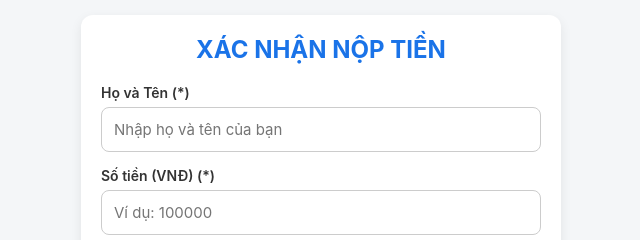
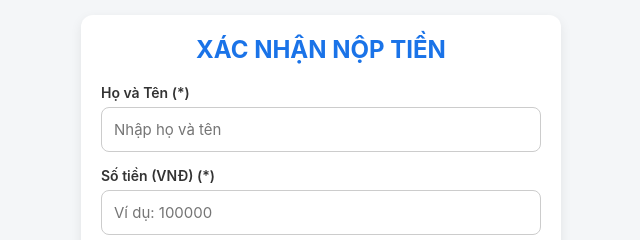
Before and after one commit to baoceoai-lgtm/capnhat, a plain HTML site: page index.html in a window 1280 px wide. Shown: the top 240 px of the page, 319-959 px from the left. Drawn offline with Linux system fonts and the light colour scheme; no server answers.

```diff
--- a/index.html
+++ b/index.html
@@ -37,7 +37,7 @@
     <!-- Form nhập dữ liệu -->
     <div class="form-group">
       <label>Họ và Tên (*)</label>
-      <input type="text" id="hoTen" placeholder="Nhập họ và tên của bạn">
+      <input type="text" id="hoTen" placeholder="Nhập họ và tên">
     </div>
 
     <div class="form-group">
```
